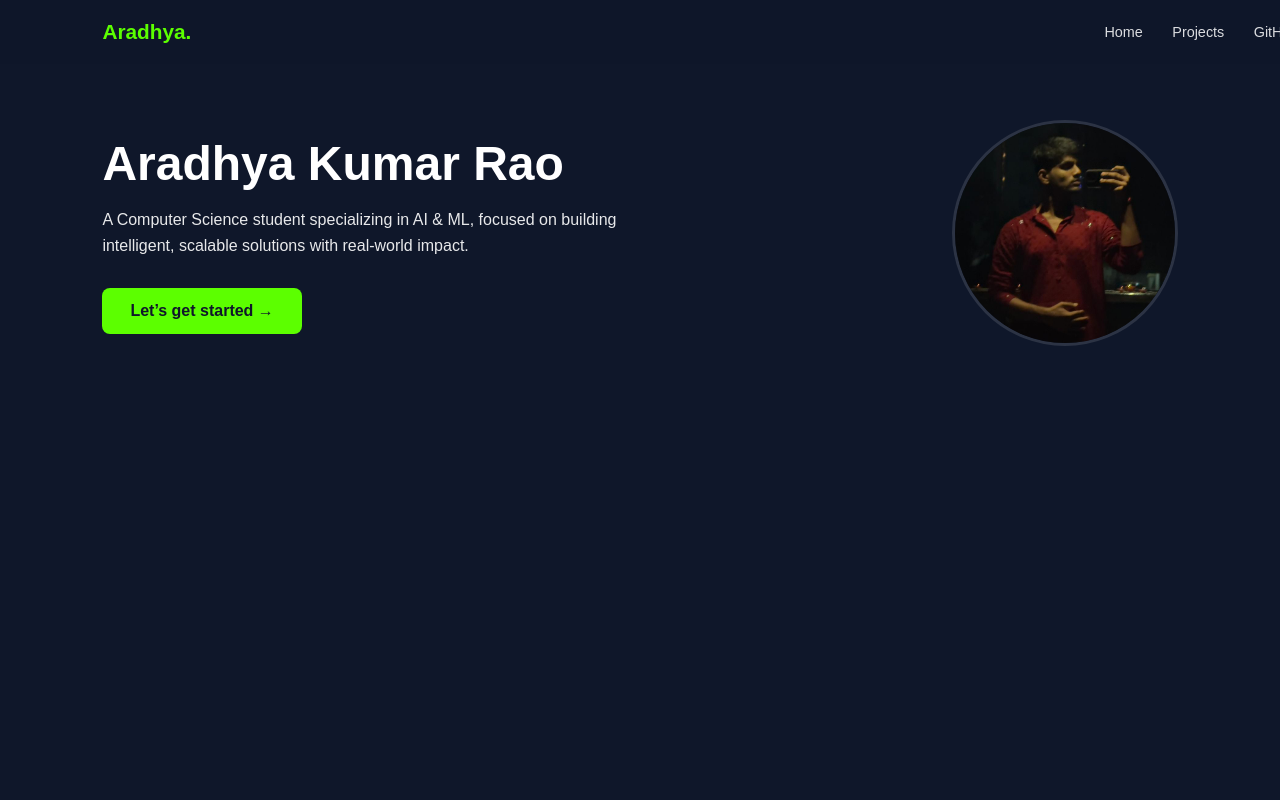
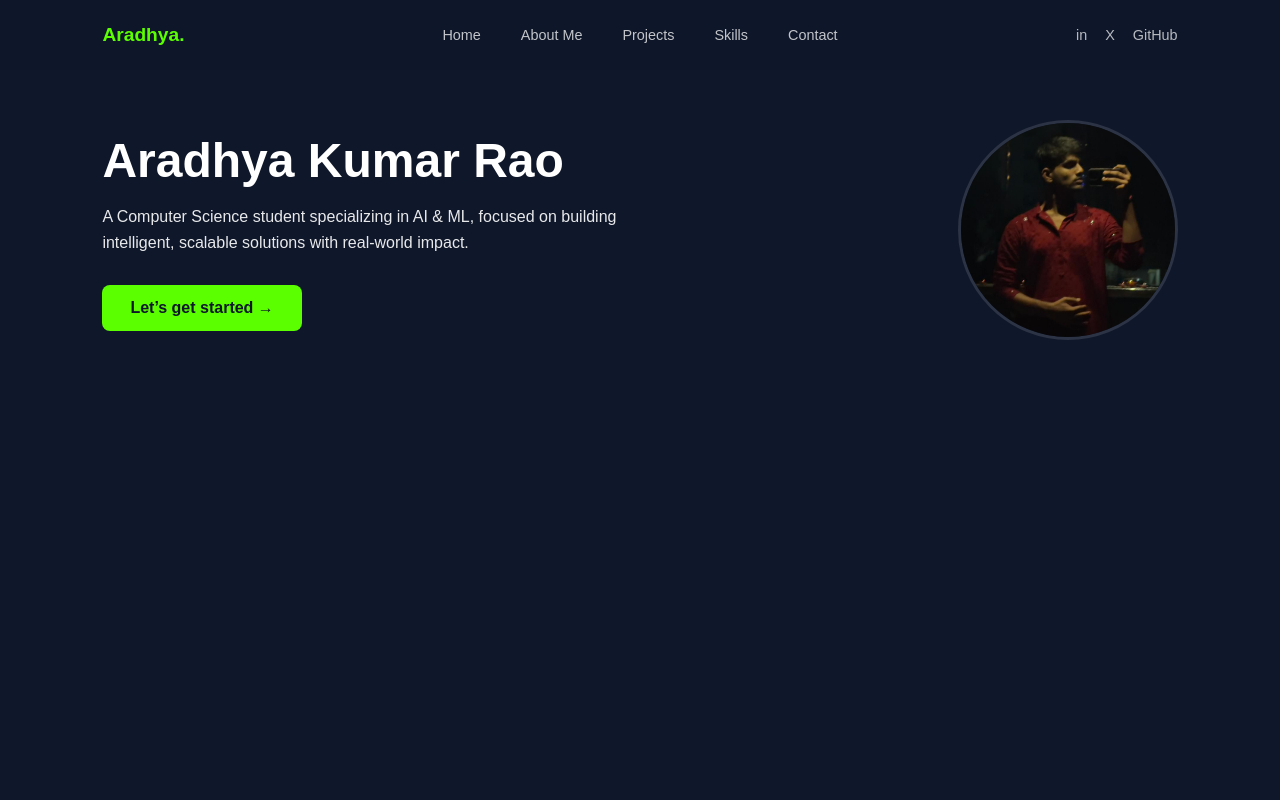
Before and after one commit to aradhya-kumar/aradhya-kumar.github.io, a plain HTML site: page index.html in a window 1280 px wide. Shown: the top 800 px of the page. Drawn offline with Linux system fonts and the light colour scheme.

Commit message:
Update index.html

```diff
--- a/index.html
+++ b/index.html
@@ -6,6 +6,10 @@
 
   <style>
     /* ---------- GLOBAL ---------- */
+    * {
+      box-sizing: border-box;
+    }
+
     body {
       margin: 0;
       background: #0f172a;
@@ -36,31 +40,60 @@
       top: 0;
       left: 0;
       width: 100%;
-      padding: 20px 8%;
-      display: flex;
-      justify-content: space-between;
+      height: 70px;
+      padding: 0 8%;
+      display: grid;
+      grid-template-columns: 1fr auto 1fr;
       align-items: center;
       background: rgba(15, 23, 42, 0.85);
       backdrop-filter: blur(10px);
       z-index: 1000;
     }
 
+    .nav-left {
+      display: flex;
+      align-items: center;
+    }
+
     .nav-logo {
-      font-size: 1.3rem;
+      font-size: 1.2rem;
       font-weight: bold;
       color: #5cff00;
     }
 
-    .nav-links a {
-      margin-left: 25px;
+    .nav-center {
+      display: flex;
+      gap: 40px;
+    }
+
+    .nav-center a {
       color: white;
       text-decoration: none;
       font-size: 0.9rem;
-      opacity: 0.85;
+      opacity: 0.75;
       transition: 0.3s;
     }
 
-    .nav-links a:hover {
+    .nav-center a:hover {
+      opacity: 1;
+      color: #5cff00;
+    }
+
+    .nav-right {
+      display: flex;
+      justify-content: flex-end;
+      gap: 18px;
+    }
+
+    .nav-right a {
+      color: white;
+      text-decoration: none;
+      font-size: 0.9rem;
+      opacity: 0.7;
+      transition: 0.3s;
+    }
+
+    .nav-right a:hover {
       opacity: 1;
       color: #5cff00;
     }
@@ -204,7 +237,8 @@
         grid-template-columns: 1fr;
       }
 
-      .nav-links {
+      .nav-center,
+      .nav-right {
         display: none;
       }
     }
@@ -215,12 +249,22 @@
 
 <!-- NAVBAR -->
 <nav class="navbar">
-  <div class="nav-logo">Aradhya.</div>
-  <div class="nav-links">
+  <div class="nav-left">
+    <span class="nav-logo">Aradhya.</span>
+  </div>
+
+  <div class="nav-center">
     <a href="#home">Home</a>
+    <a href="#about">About Me</a>
     <a href="#projects">Projects</a>
+    <a href="#skills">Skills</a>
+    <a href="#contact">Contact</a>
+  </div>
+
+  <div class="nav-right">
+    <a href="https://www.linkedin.com/in/aradhya-kumar" target="_blank">in</a>
+    <a href="https://x.com/" target="_blank">X</a>
     <a href="https://github.com/aradhya-kumar" target="_blank">GitHub</a>
-    <a href="https://www.linkedin.com/in/aradhya-kumar" target="_blank">LinkedIn</a>
   </div>
 </nav>
 
```
